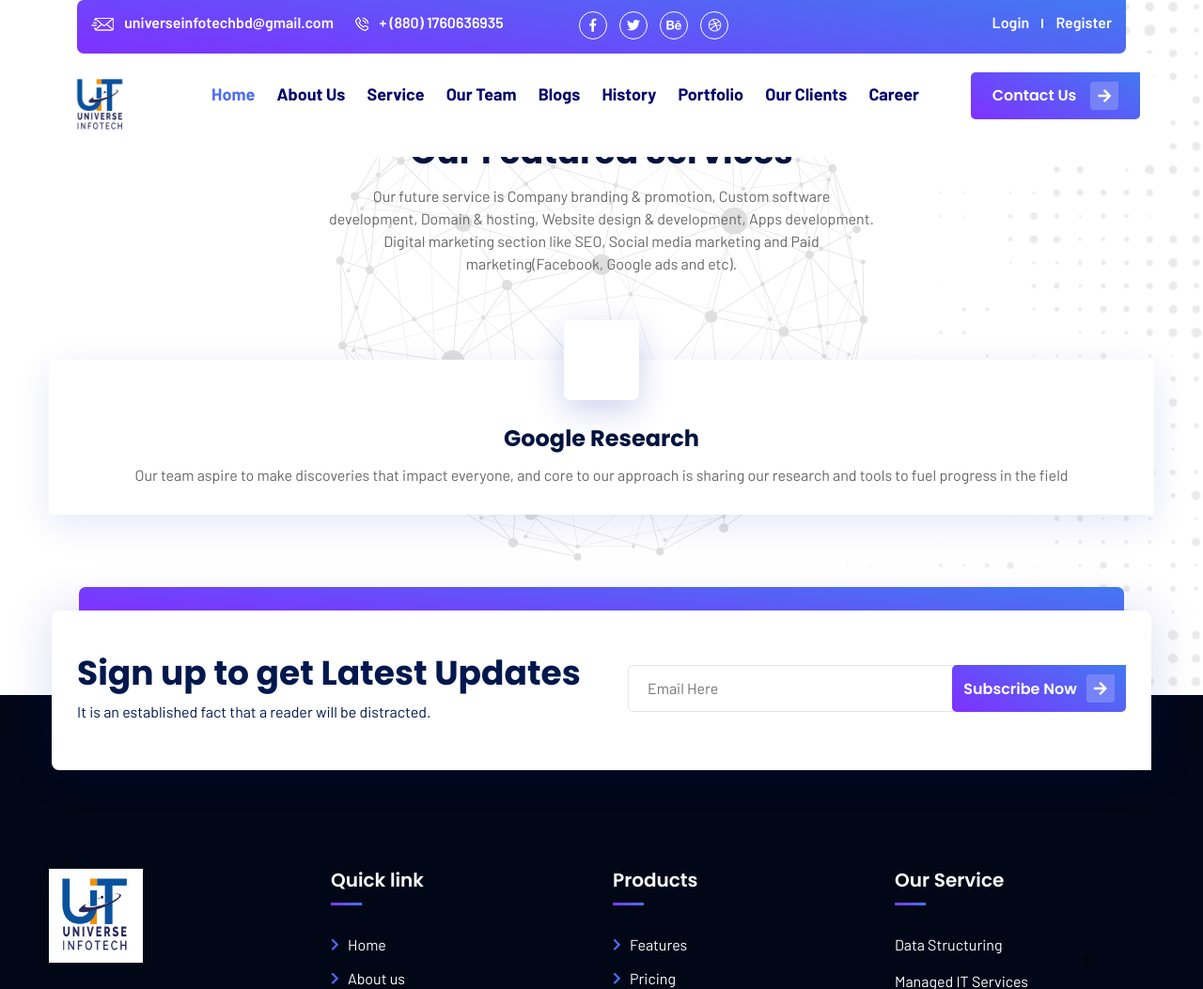
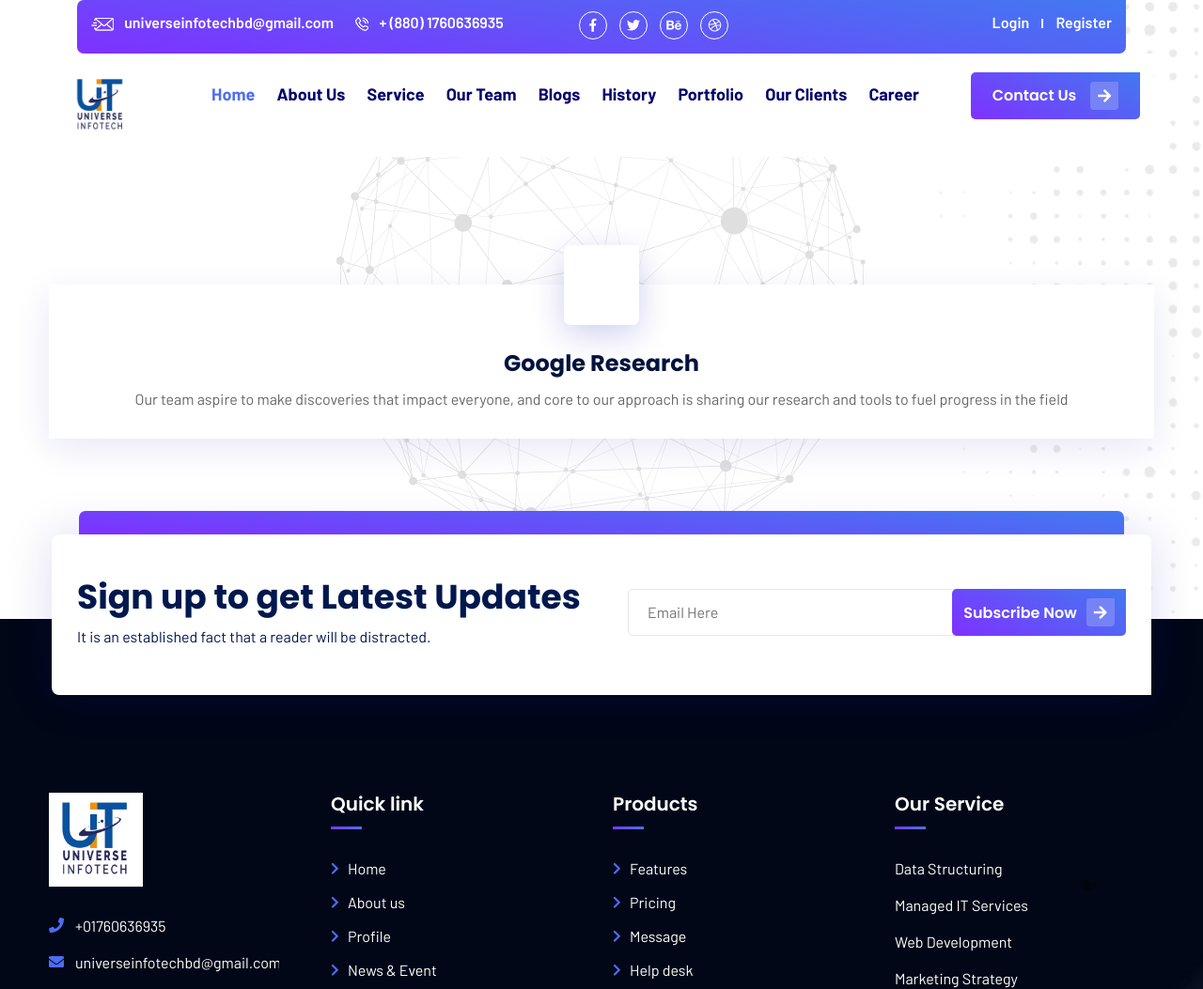
Before and after one commit to belalahmed143/universinfotech, a Django app: a page that uses universeinfotech_project/universeinfotech_app/templates/featuredetail.html in a window 1280 px wide. Shown: the top 1053 px of the page at 94% size. Run offline with Django 3.2, Linux system fonts and the light colour scheme; data comes from the database, SQL or seed files in the repository; some libraries are stand-ins or nearby versions; some web fonts are replaced.

Commit message:
complete

```diff
--- a/universeinfotech_project/universeinfotech_app/templates/featuredetail.html
+++ b/universeinfotech_project/universeinfotech_app/templates/featuredetail.html
@@ -6,12 +6,7 @@
     <div class="it-nw-ft-bg text-center position-absolute"><img src="static/assets/img/its-2/bg/ft-bg.png" alt=""></div>
     <div class="it-nw-side-bg text-center position-absolute"><img src="static/assets/img/its-2/side-line.png" alt=""></div>
     <div class="container">
-        <div class="it-nw-section-title headline pera-content text-center middle-align wow fadeInUp" data-wow-delay="100ms" data-wow-duration="1500ms">
-            <span class="it-nw-title-tag">Features </span>
-            <h2>Our Featured Services</h2>
-            <p>Our future service is Company branding & promotion, Custom software development, Domain & hosting, Website design & development, Apps development. Digital marketing section like SEO, Social media marketing and Paid marketing(Facebook, Google ads and etc).</p>
-        </div>
-        <div class="it-nw-feature-content">
+        <div class="it-nw-feature-content" style="margin-top: 10%;">
             <div class="row justify-content-center">
                 <div class="col-12 wow fadeInUp" data-wow-delay="0ms" data-wow-duration="1500ms">
                     <div class="it-nw-feature-innerbox text-center position-relative">
```
